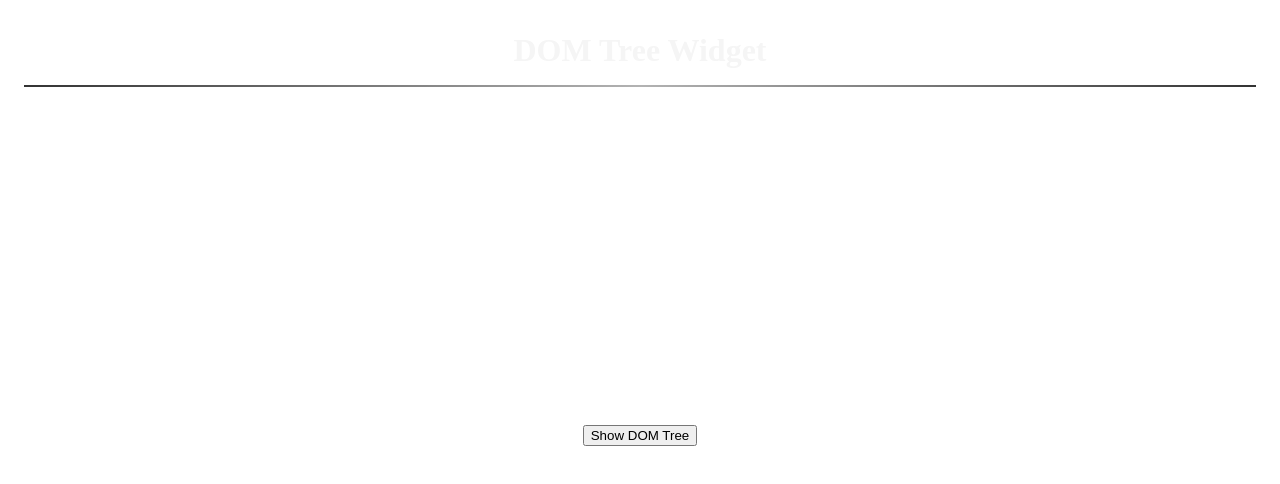
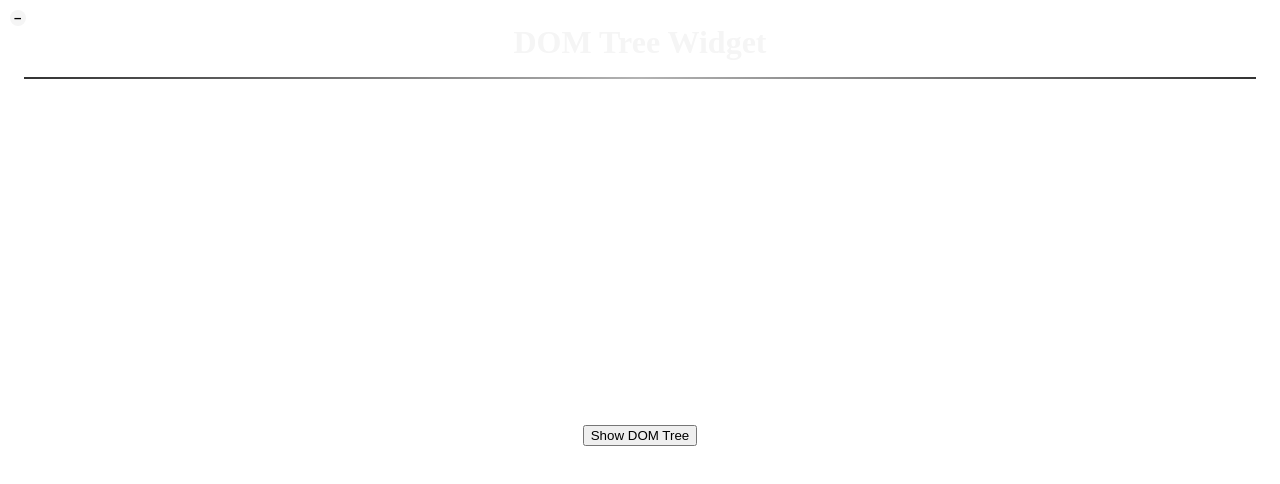
Before and after one commit to DelFlumen/DOM-widget, a React (Create React App) app in the folder dom-widget/: page / in a window 1280 px wide. Shown: the top 484 px of the page. Built offline with nearby package versions, Linux system fonts and the light colour scheme.

Commit message:
feat: add collapse widget

```diff
--- a/dom-widget/src/App.css
+++ b/dom-widget/src/App.css
@@ -1,15 +1,10 @@
 .App {
-  /* border: 2px solid gray; */
-  /* border-radius: 3px; */
   box-shadow: rgba(99, 99, 99, 0.2) 0px 2px 8px 0px;
-  background-color: aliceblue important!;
   background-color: #2d3c5e important!;
-  padding: 2rem 1.5rem;
+  padding: 1.5rem;
   display: flex;
-  /* align-items: flex-start; */
   flex-direction: column;
   color: whitesmoke;
-  /* gap: 1rem; */
   height: 100vh;
 }
 
@@ -17,7 +12,33 @@ button {
   cursor: pointer;
 }
 
-#divider {
+.showDomTreeWrapper {
+  display: flex;
+  height: 100%;
+  justify-content: center;
+  align-items: center;
+}
+
+.showHideBtn {
+  position: absolute;
+  padding: 0;
+  top: .6rem;
+  left: .6rem;
+  width: 1rem;
+  height: 1rem;
+  border-radius: 50%;
+  border: none;
+  text-align: center;
+  font-weight: bold;
+  background-color: whitesmoke;
+  transition: background-color .1s .1s;
+}
+
+.showHideBtn:hover {
+  background-color: rgb(209, 209, 209);
+}
+
+.divider {
   margin: 0 auto 1rem;
   height: 2px;
   width: 100%;
@@ -33,7 +54,7 @@ h1 {
 li div:hover {
   cursor: pointer;
   color: rgb(110, 118, 118);
-  transition: color .15s .15s;;
+  transition: color .15s .15s;
 }
 
 ul {
@@ -45,10 +66,6 @@ li {
 	padding: 0 0 0 0.5rem;
 }
 
-li:not(:last-child) {
-	border-bottom: 1px solid lightblue;
-}
-
 li:first-child {
 	margin-top: 1rem;
 }
--- a/dom-widget/src/App.tsx
+++ b/dom-widget/src/App.tsx
@@ -1,4 +1,4 @@
-import {useEffect, useState, useCallback} from 'react';
+import {useCallback, useEffect, useState} from 'react';
 import './App.css';
 
 type Node = { tag: string; className?: string; children: Node[] | null; } | null;
@@ -6,30 +6,21 @@ type Node = { tag: string; className?: string; children: Node[] | null; } | null
 function App() {
   const [tree, setTree] = useState<Node>(null);
   const [isTreeDisplayed, setIsTreeDisplayed] = useState(false);
+  const [isWidgetDisplayed, setIsWidgetDisplayed] = useState(true);
 
-console.log({tree})
-
-  useEffect(() => {
-    if (isTreeDisplayed) {
-    window.parent.postMessage({type: 'getDOM'}, '*');
-    }
-  }, [isTreeDisplayed])
-
-  const generateDOMTree = (node: HTMLElement | Element | null) => {
+  const generateDOMTree = useCallback((node: HTMLElement | Element | null) => {
     if (!node) return null;
     const children: Node[] = Array.from(node.children).map((child) => generateDOMTree(child));
 
     return {tag: node.tagName, className: node.className, children};
-  }
+  }, []);
 
-  const handleGetDOM = (event: MessageEvent<any>) => {
-
+  const handleGetDOM = useCallback((event: MessageEvent<any>) => {
     const parser = new DOMParser();
     const doc = parser.parseFromString(event.data.parentDocument, 'text/html');
-    console.log({doc})
     if (!doc.querySelector('body')?.children.length) return;
 
-    //remove iframeElem from parent html copy
+    //remove frame and script from parent html copy
     const iframeElem = doc.querySelector('iframe');
     if (iframeElem) {
       iframeElem.parentNode?.removeChild(iframeElem);
@@ -42,7 +33,7 @@ console.log({tree})
     const generatedTree = generateDOMTree(doc.querySelector('body'));
 
     setTree(generatedTree);
-  };
+  }, [generateDOMTree]);
 
   useEffect(() => {
     window.addEventListener('message', handleGetDOM, false);
@@ -50,35 +41,40 @@ console.log({tree})
     return () => {
       window.removeEventListener('message', handleGetDOM, false);
     }
-  }, []);
-
-console.log(tree);
+  }, [handleGetDOM]);
 
   const highlightNode = (e: React.MouseEvent<HTMLSpanElement, MouseEvent>, node: Node) => {
-    console.log('hover');
-    e.stopPropagation();
     window.parent.postMessage({type: 'highlightNode', className: node?.className }, '*');
+  }
+
+  const hideShowWidget = () => {
+    window.parent.postMessage({type: `${isWidgetDisplayed ? 'hideWidget' : 'showWidget'}`}, '*');
+    setIsWidgetDisplayed(!isWidgetDisplayed);
   }
 
   const renderParentDOM = (tree: Node) => {
     if (!tree) return null;
 
     return (
-    <ul key={`${tree.className}-ul`}>
-      <li key={`${tree.className}-li`}>
-        <div onClick={(e) => highlightNode(e, tree)}>{tree.tag}</div>
-        {tree.children && tree.children.map((child, idx) => renderParentDOM(child))}
-      </li>
-    </ul>)
+      <ul key={`${tree.className}-ul`}>
+        <li key={`${tree.className}-li`}>
+          <div onClick={(e) => highlightNode(e, tree)}>{tree.tag}</div>
+          {tree.children && tree.children.map((child) => renderParentDOM(child))}
+        </li>
+      </ul>)
    }
 
   return (
     <div className="App">
+        <button title={(isWidgetDisplayed ? 'hide' : 'show') + ' widget'}
+                onClick={hideShowWidget}
+                className='showHideBtn'>{(isWidgetDisplayed ? '–' : '+')}
+        </button>
       <h1>DOM Tree Widget</h1>
-      <div id="divider"></div>
+      <div className="divider"></div>
       {tree && isTreeDisplayed
       ? renderParentDOM(tree)
-      : <div style={{display: 'flex', height: '100%', justifyContent: 'center', alignItems: 'center'}}>
+      : <div className='showDomTreeWrapper'>
         <button onClick={() => setIsTreeDisplayed(true)}>Show DOM Tree</button>
         </div>}
     </div>
```
